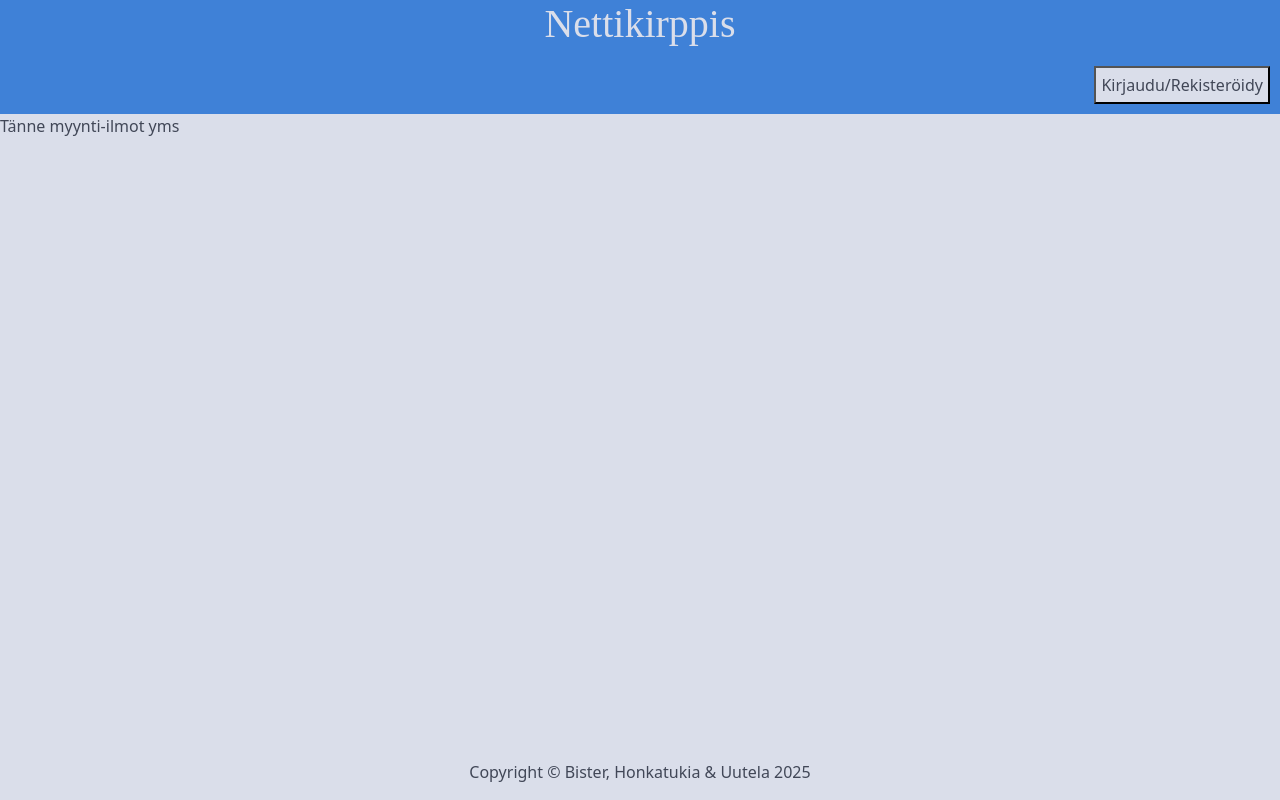
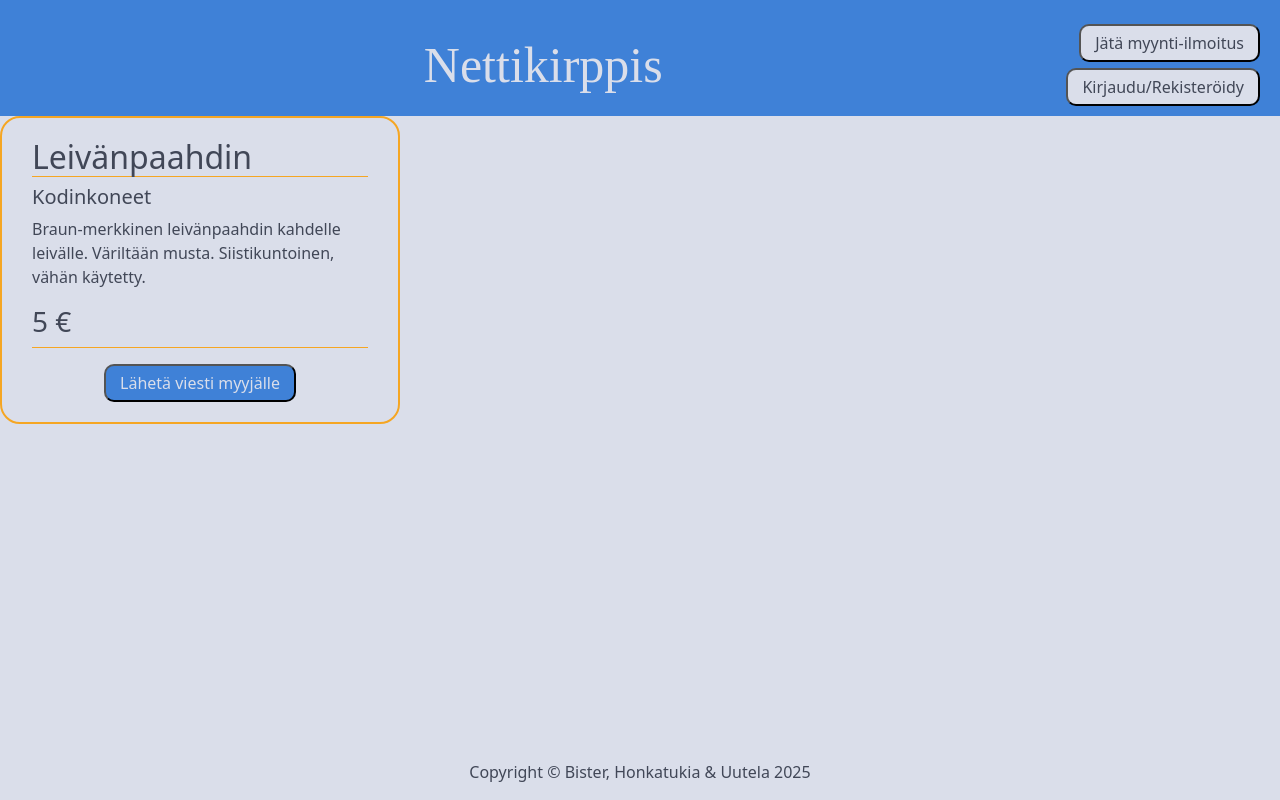
Before and after one commit to kirsikkab/ohjelmoinnin_naytto, a plain HTML site: page index.html in a window 1280 px wide. Drawn offline with nearby package versions, Linux system fonts and the light colour scheme; a web font is replaced by a local one.

Commit message:
esimerkki-ilmo, ilmoituksenluontinappi

```diff
--- a/index.html
+++ b/index.html
@@ -12,13 +12,28 @@
 </head>
 <body class="theme2 d-flex flex-column">
 
-    <header class="theme1 m-0">
-        <div class="d-flex justify-content-center">
-            <h1 onclick="backToMain()" class="aclonica-regular">Nettikirppis</h1>
+    <header class="d-flex theme1 m-0 pt-4 justify-content-between align-items-center">
+        <h1 onclick="backToMain()" class="aclonica-regular">Nettikirppis</h1>
+        <div id="btns-header" class="d-flex flex-column align-items-end">
+            <button class="theme2">Jätä myynti-ilmoitus</button>
+            <button onclick="clickLogin()" class="theme2" id="login-button">Kirjaudu/Rekisteröidy</button>
         </div>
-        <button onclick="clickLogin()" class="theme2" id="login-button">Kirjaudu/Rekisteröidy</button>
     </header>
-    <div id="main-content" class="theme2">Tänne myynti-ilmot yms</div>
+
+    <div id="main-content" class="theme2">
+
+        <!--Myynti-ilmoitukset-->
+        <div id="listings" class="d-flex">
+            <div class="listing d-flex flex-column justify-content-center">
+                <h2 class="h2-listing">Leivänpaahdin</h2>
+                <h5 class="h5-listing">Kodinkoneet</h5>
+                <p>Braun-merkkinen leivänpaahdin kahdelle leivälle. Väriltään musta. Siistikuntoinen, vähän käytetty. </p>
+                <h3 class="h3-listing">5 €</h3>
+                <div class="btns-listing d-flex justify-content-center pt-3"><button class="btn-send-message theme1">Lähetä viesti myyjälle</button></div>
+            </div>
+        </div>
+
+    </div>
 
     <footer class="theme2 d-flex justify-content-center"><p>Copyright &#169; Bister, Honkatukia & Uutela 2025</p></footer>
 
--- a/style.css
+++ b/style.css
@@ -2,18 +2,33 @@ body {
     min-height: 100vh;
 }
 
+header {
+    padding: 10px 20px;
+}
+
 h1{
     cursor:pointer;
+    flex: 1;
+    text-align: center;
+    margin: 0;
+    font-size: 50px;
 }
 
 #main-content {
     flex: 1;
 }
 
-#login-button {
-    float:right;
-    padding:5px;
-    margin:10px;
+button {
+    padding: 5px 14px;
+    border-radius: 10px;
+}
+
+button:hover {
+    border-color: #F5A623;
+}
+
+#btns-header {
+    gap: 6px; /* Lisää väliä nappien väliin */
 }
 
 #register-login {
@@ -41,7 +56,22 @@ h1{
     font-style: normal;
 }
 
+/* Myynti-ilmoitukset */
 
+.listing {
+    max-width: 400px;
+    border: 2px solid #F5A623;
+    border-radius: 20px;
+    padding: 20px 30px;
+}
+
+.h2-listing{
+    border-bottom: 1px solid #F5A623;
+}
+
+.btns-listing {
+    border-top: 1px solid #F5A623;;
+}
 
 /*
 VÄRIT
```
